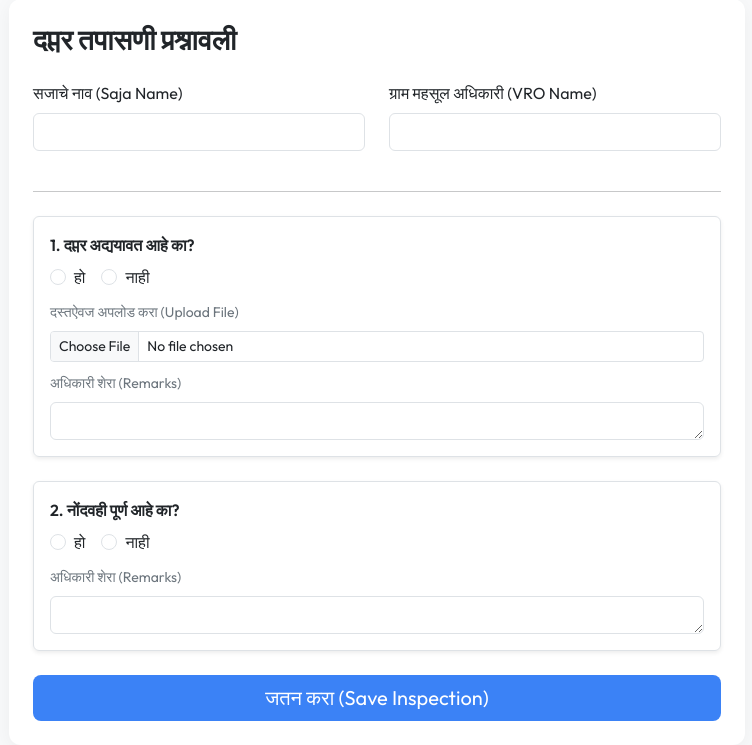
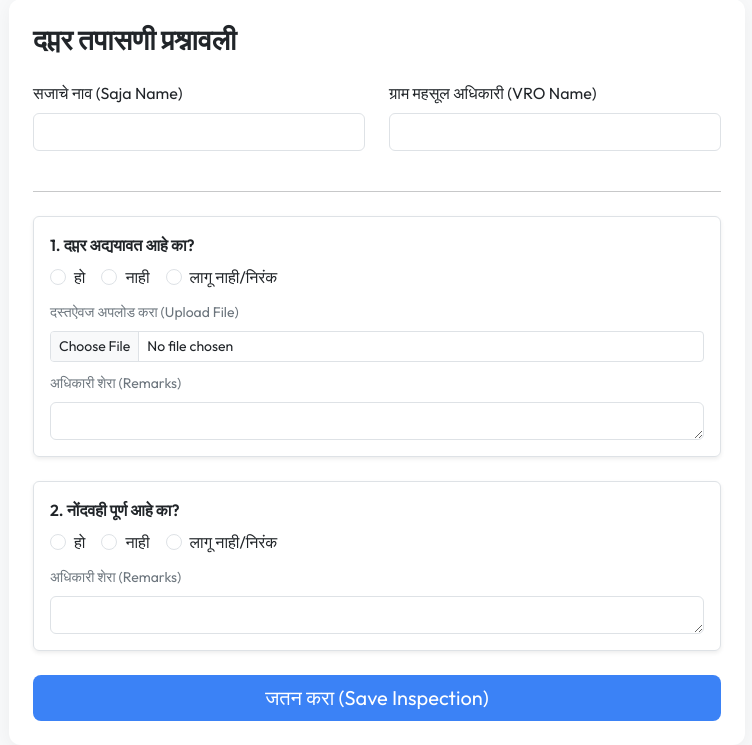
Before and after one commit to arc198614/vro_daptar26, a Flask app: page /inspect in a window 1280 px wide. Shown: the part 89-834 px from the top of the page, without its empty margins (263-1015 px from the left). Run offline with Flask 3, Linux system fonts and the light colour scheme.

Commit message:
Add third radio button option 'लागू नाही/निरंक' to inspection form

```diff
--- a/templates/inspection_form.html
+++ b/templates/inspection_form.html
@@ -36,6 +36,11 @@
                                 value="नाही">
                             <label class="form-check-label" for="q_{{ q['ID'] }}_no">नाही</label>
                         </div>
+                        <div class="form-check">
+                            <input class="form-check-input" type="radio" name="q_{{ q['ID'] }}" id="q_{{ q['ID'] }}_na"
+                                value="लागू नाही/निरंक">
+                            <label class="form-check-label" for="q_{{ q['ID'] }}_na">लागू नाही/निरंक</label>
+                        </div>
                     </div>
 
                     {% if q['अपलोड आवश्यक'] == 'हो' %}
```
